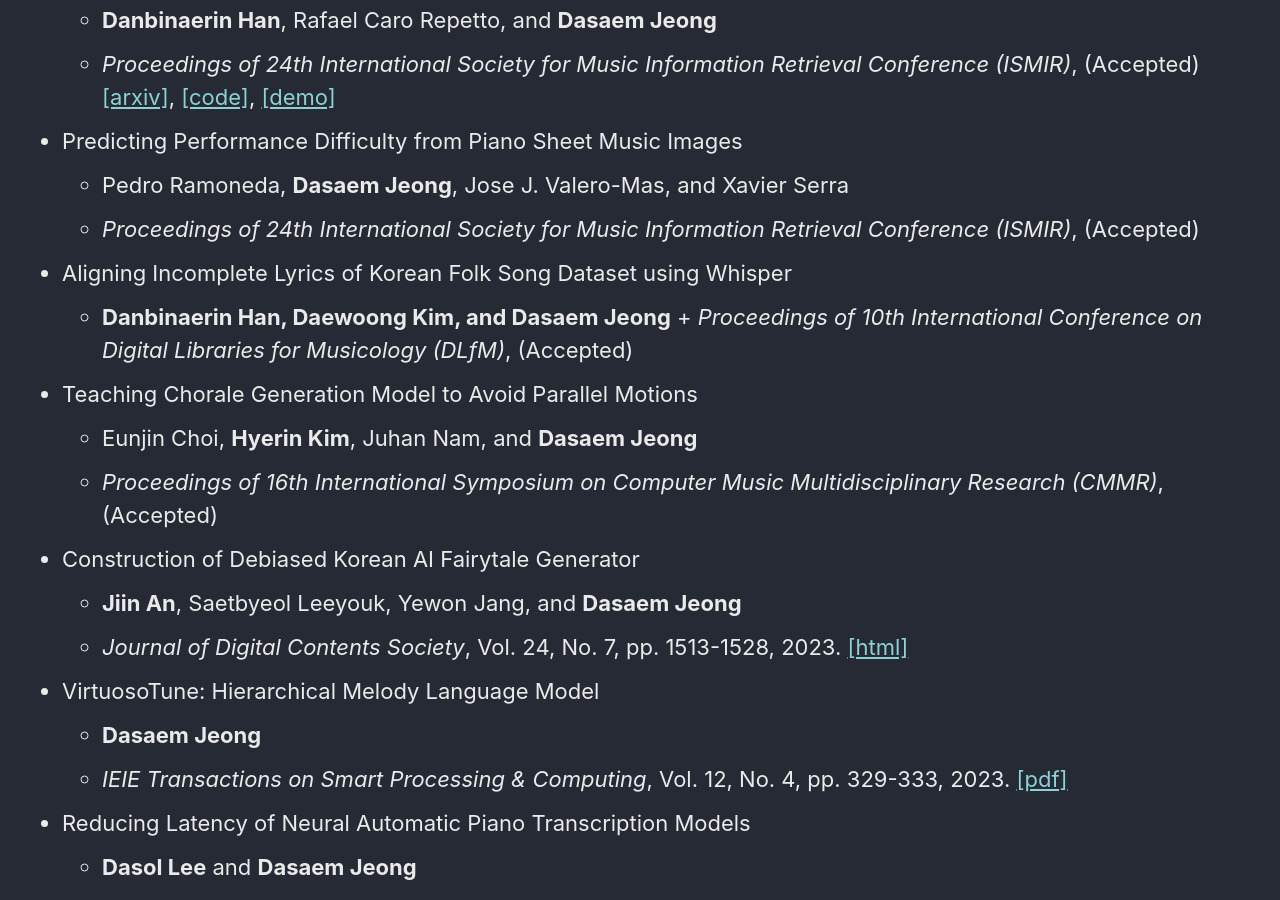
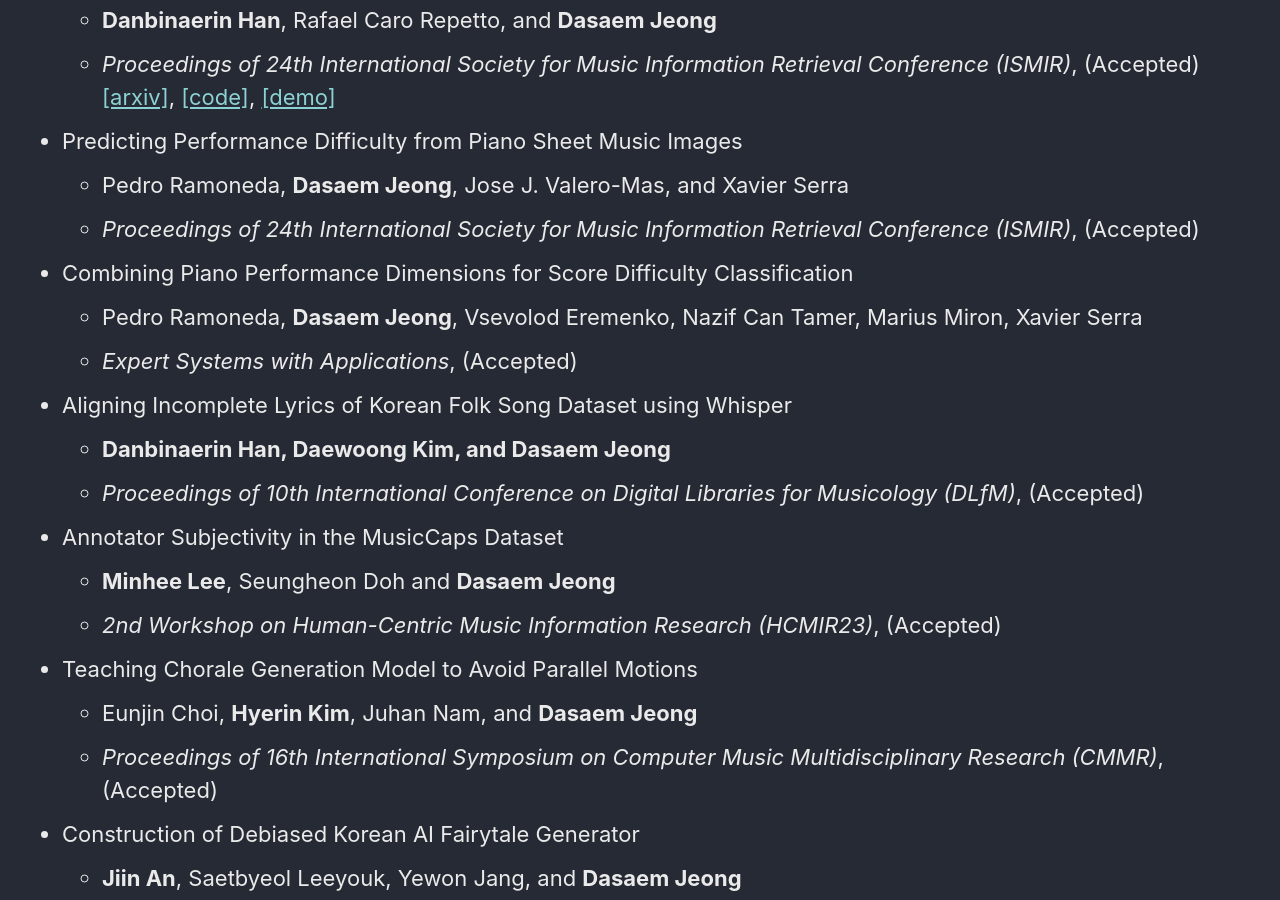
Before and after one commit to jdasam/jdasam.github.io, a Jekyll site: the page built from publications.md, in a window 1280 px wide and 900 px high, scrolled down 265 px. Built offline with Jekyll 4.4.1, drawn with Linux system fonts in a browser that asks for light colours.

Commit message:
update HCMIR, ESWA

```diff
--- a/publications.md
+++ b/publications.md
@@ -13,10 +13,17 @@ permalink: /publications/
 	+ Pedro Ramoneda, **Dasaem Jeong**, Jose J. Valero-Mas, and Xavier Serra
 	+ *Proceedings of 24th International Society for Music Information Retrieval Conference (ISMIR)*, (Accepted)
 
+* Combining Piano Performance Dimensions for Score Difficulty Classification
+	+ Pedro Ramoneda, **Dasaem Jeong**, Vsevolod Eremenko, Nazif Can Tamer, Marius Miron, Xavier Serra
+	+ *Expert Systems with Applications*, (Accepted)
+
 * Aligning Incomplete Lyrics of Korean Folk Song Dataset using Whisper
 	+ **Danbinaerin Han, Daewoong Kim, and Dasaem Jeong**
- 	+ *Proceedings of 10th International Conference on Digital Libraries for Musicology (DLfM)*, (Accepted)
+	+ *Proceedings of 10th International Conference on Digital Libraries for Musicology (DLfM)*, (Accepted)
 
+* Annotator Subjectivity in the MusicCaps Dataset
+	+ **Minhee Lee**, Seungheon Doh and **Dasaem Jeong**
+	+ *2nd Workshop on Human-Centric Music Information Research (HCMIR23)*, (Accepted)
 
 * Teaching Chorale Generation Model to Avoid Parallel Motions
 	+ Eunjin Choi, **Hyerin Kim**, Juhan Nam, and **Dasaem Jeong**
```
